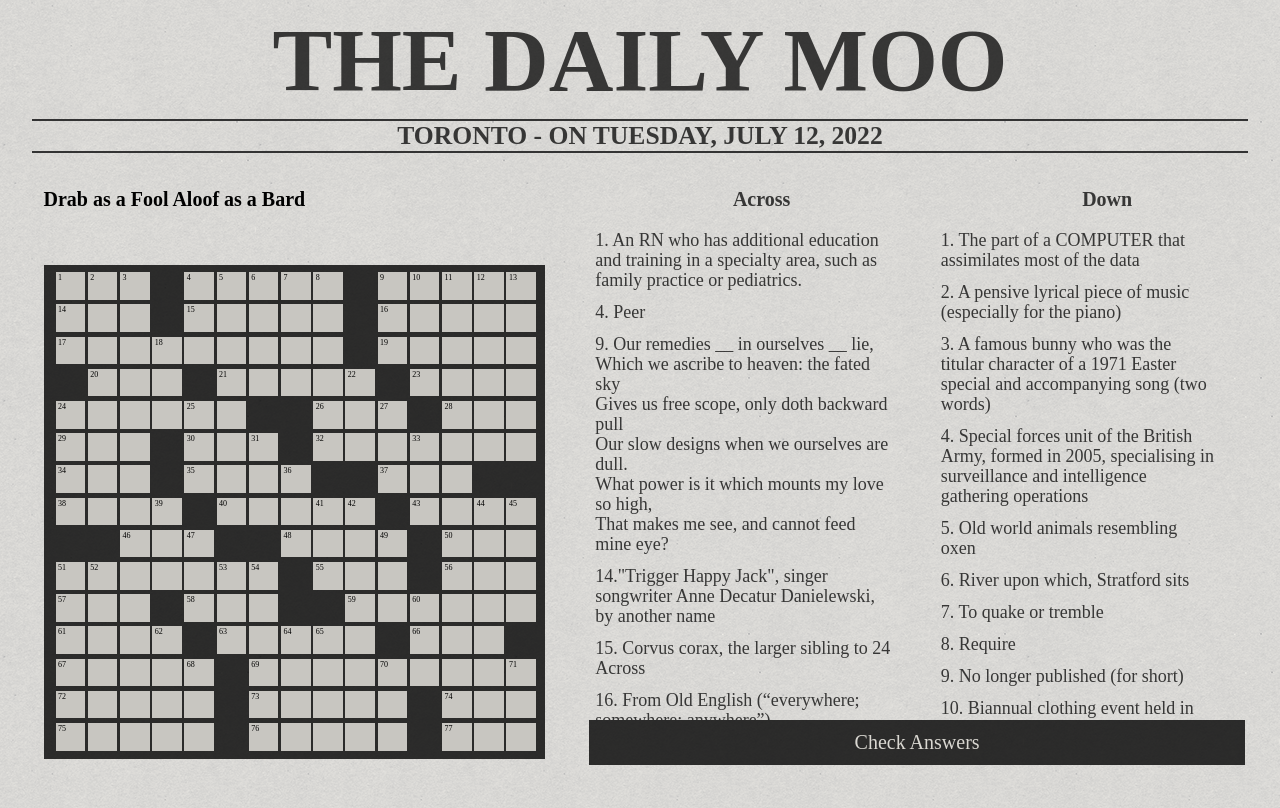
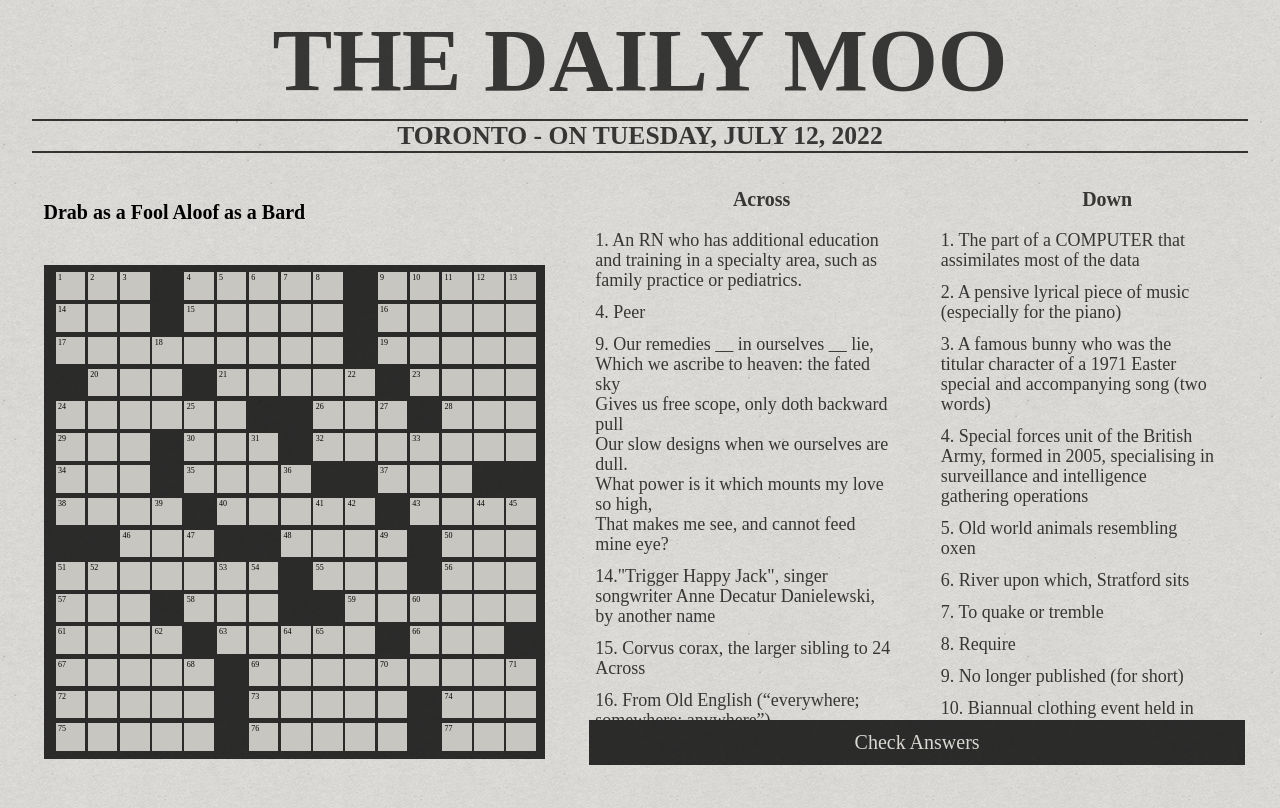
Before and after one commit to ambernay/Crossword2, a plain HTML site: page drab_bard.html in a window 1280 px wide. Drawn offline with nearby package versions, Linux system fonts and the light colour scheme.

Commit message:
add dynamic title

```diff
--- a/drab_bard.html
+++ b/drab_bard.html
@@ -13,9 +13,12 @@
         <div id="grid">
             <div class="header">
                 <h1>The Daily Moo</h1>
-                <!-- <h3>Toronto, On - </h3> -->
+                <!-- <h3> Toronto, On - </h3> -->
             </div>
-            <h2 class="title">Drab as a Fool Aloof as a Bard</h2>
+            <div class="titleDiv">
+                <!-- <h2> Title goes here </h2> -->
+            </div>
+
             <div id="acrossHeading" >
                 <h4 class="clue-names" >Across</h4>
             </div>
--- a/drab_bard.js
+++ b/drab_bard.js
@@ -10,6 +10,7 @@
     const content = main(crosswordText);
 
     function parseCrossword(data) {
+        let title = "Untitled";
         let acrossWordList = [];
         let downWordList = [];
         let rows = data.split('\n');
@@ -20,8 +21,18 @@
         while (rows.length > 0) {
             let row = rows.shift().trim();
 
+            // ------------- TITLE --------------------------------------
+            // default is 'Untitled'
+            if (row[0] === "*") {
+                title = row.slice(
+                    row.indexOf('*') + 1,
+                    row.lastIndexOf('*'),
+                );
+            }
+            // ------------- Crossword Grid --------------------------------------
             if (row === 'across_clues:') break;
             if (row.trim().length === 0) continue;
+            if (row[0] === "*") continue;
 
             // array of letters for placing the cells
             letters = letters.concat(Array.from(row));
@@ -31,9 +42,6 @@
             let acrossWords = row.replace(/([_])\1+/g, '$1').split("_");
             // appends rows to array and filters for empty strings
             acrossWordList = acrossWordList.concat(acrossWords.filter(acrossWord => acrossWord != ""));
-
-
-
         }
 
         // ----------------- CLUES -------------------------------------------
@@ -55,15 +63,14 @@
 
             if (row.trim().length === 0) continue;
 
-
-
             downHints.push(row)
         }
 
         return {
+            'titleText': title,
             'answer_key': letters,
             'across_word_key': acrossWordList,
-            'down_word_key': downWordList,
+            // 'down_word_key': downWordList,
             'across_clues': acrossHints,
             'down_clues': downHints
         }
@@ -77,6 +84,7 @@
         addCells(content.answer_key, rowLength);
         addClues(content.across_clues, content.down_clues, rowLength);
         addHeading();
+        addTitle(content.titleText);
         // button event listener
         let button = document.querySelector('button');
         button.addEventListener('mousedown', validation); // sets highlights for answer validation
@@ -85,9 +93,9 @@
             allInputs.forEach(letters => (letters.setAttribute('highlight', 'None')));
         });
         // array of down words
-        downWordList = downWords(content.answer_key, rowLength);
+        // downWordList = downWords(content.answer_key, rowLength);
 
-        return content
+        // return content
     }
 /* #endregion - read words and clues file*/
 
@@ -110,7 +118,16 @@
         heading.textContent = "Toronto - On " + today;
 
         head.appendChild(heading);
+    }
 
+    function addTitle(titleText){
+
+        const title = document.createElement('h2');
+        const titleDiv = document.querySelector('.titleDiv');
+        title.textContent = titleText;
+        title.className = 'title';
+
+        titleDiv.appendChild(title);
     }
 
     function addCells(answer_key, rowLength) {
@@ -149,7 +166,7 @@
             var cell = cells[c];
             var prevCell = cell.previousSibling;
             var prevRow = cells[c - rowLength];
-
+            // cell gets a label if is in first row or after a black cell
             if ((c < rowLength || c % rowLength === 0 || $(prevCell).hasClass('black')
                 || $(prevRow).hasClass('black')) && !$(cell).hasClass('black')) {
 
--- a/styles.css
+++ b/styles.css
@@ -207,7 +207,6 @@ p[highlight_state="clicked_clue"], [highlight_state="mouse_on_clue"]{
     color: black;
     font-weight:bold;
 }
-
 p[is_complete="strike_through"]{
 text-decoration: line-through;
 text-decoration-color:rgb(204, 204, 204); /* fallback color */
```
Also changed, not shown: words_and_clues.txt.
